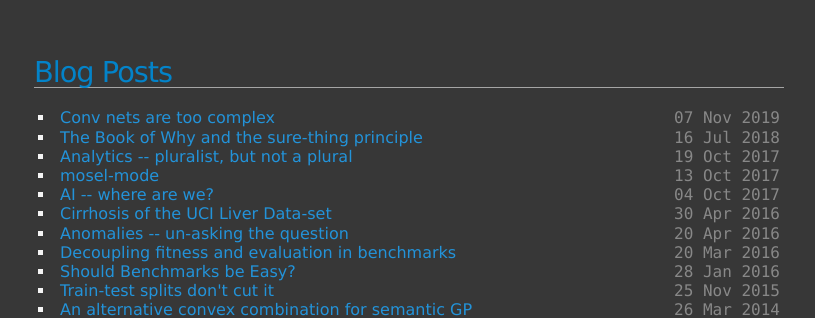
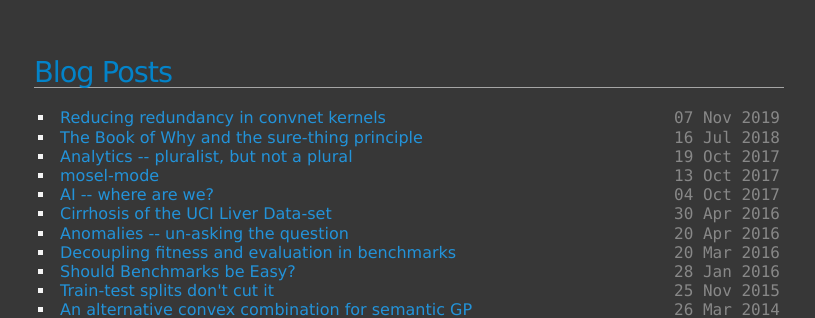
Before and after one commit to jmmcd/jmmcd.github.com, a Jekyll site: the page built from index.md, in a window 1280 px wide. Shown: the part 262-580 px from the top of the page, without its empty margins (231-1046 px from the left). Built offline with Jekyll 4.4.1, drawn with Linux system fonts in a browser that asks for light colours.

Commit message:
Fix title in-post.

```diff
--- a/_posts/2019-11-07-reducing-reduncancy-convnet-kernels.md
+++ b/_posts/2019-11-07-reducing-reduncancy-convnet-kernels.md
@@ -1,10 +1,10 @@
 ---
 layout: post
-title: Conv nets are too complex
-tags: analytics
+title: Reducing redundancy in convnet kernels
+tags: artificial_intelligence machine_learning
 ---
 
-# Conv nets are too complex
+# Reducing redundancy in convnet kernels
 
 
 
```
